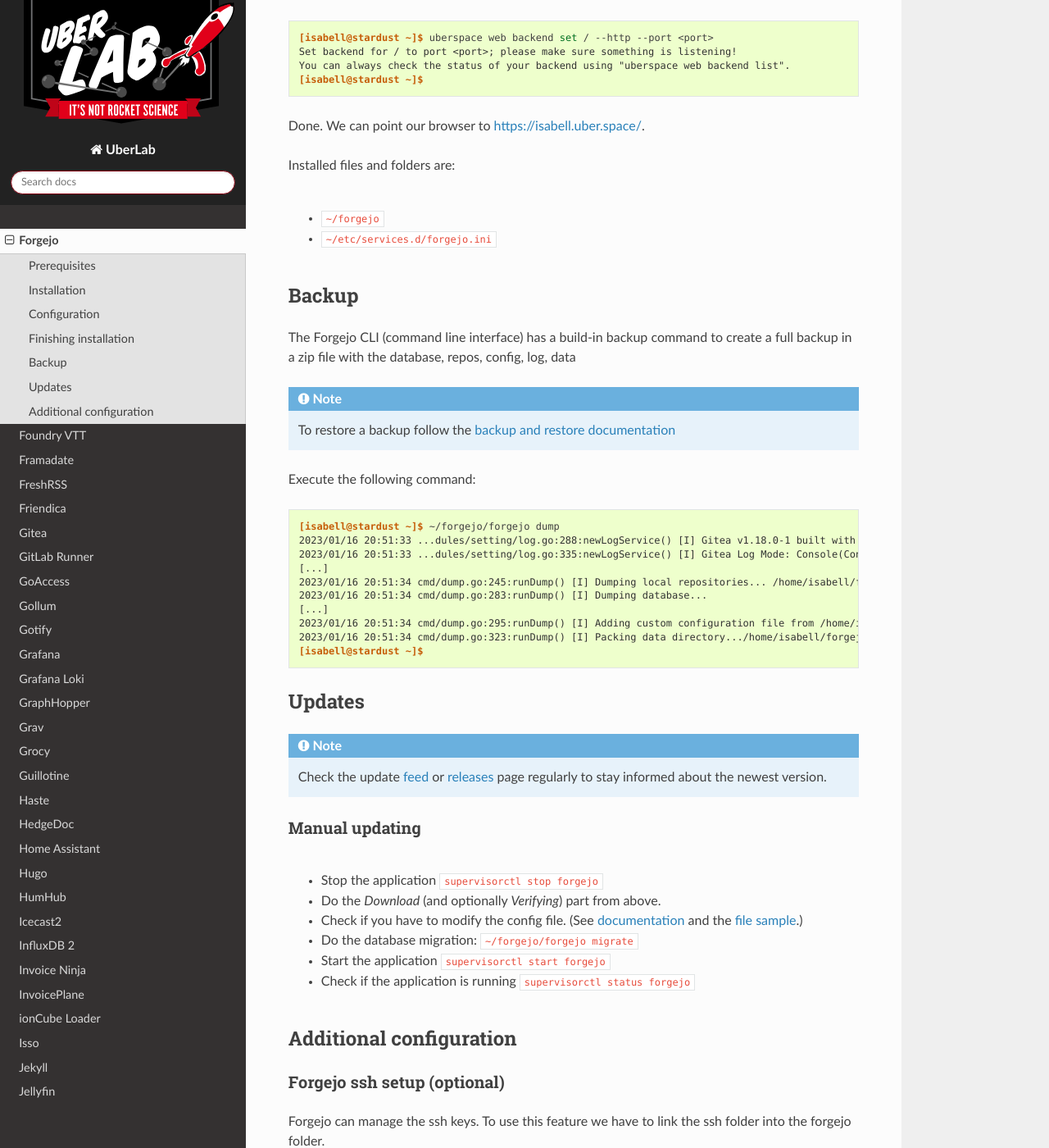
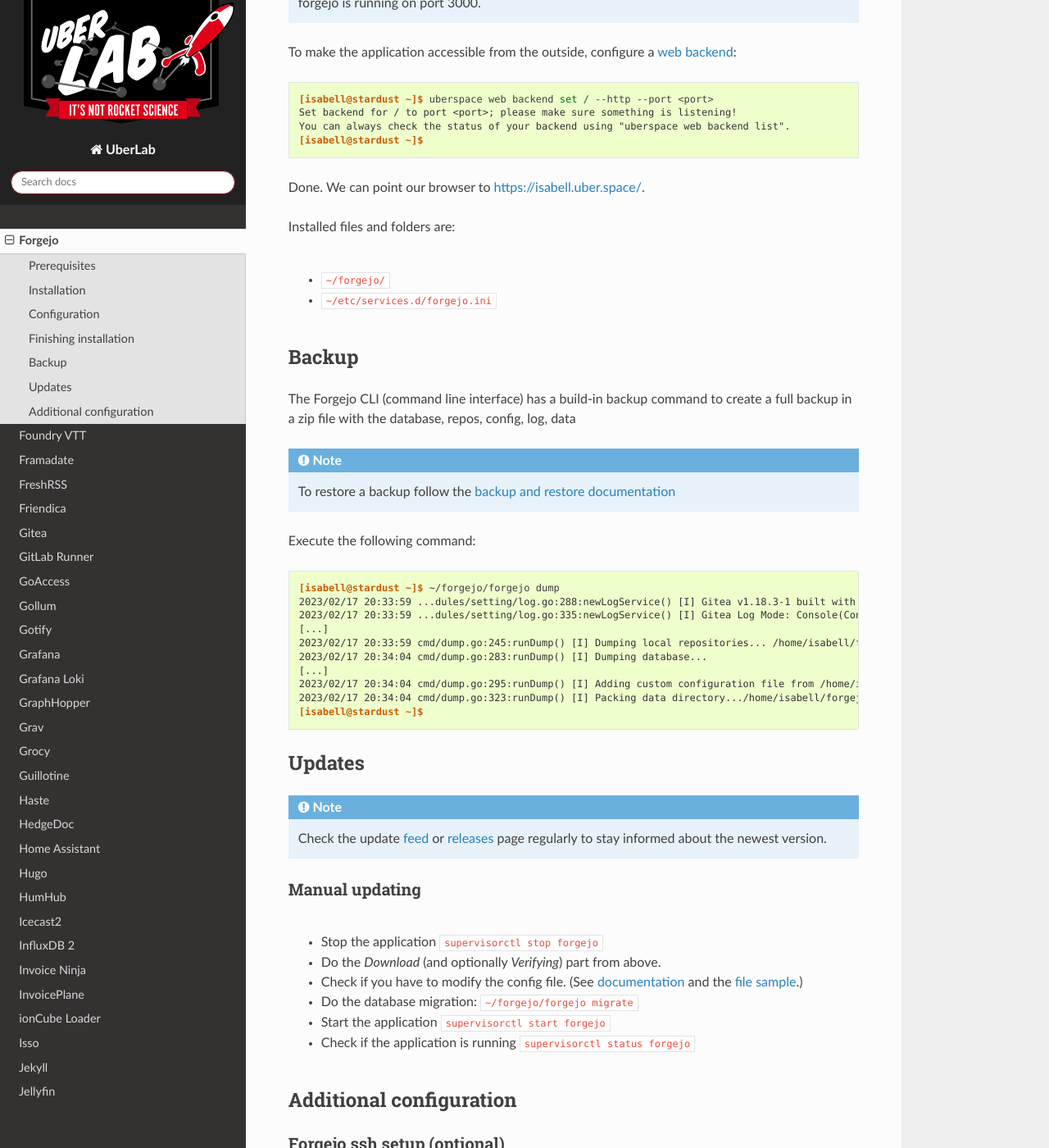
Before and after one commit to Uberspace/lab, a Sphinx documentation site: the page built from source/guide_forgejo.rst, in a window 1280 px wide and 1400 px high, scrolled down 5012 px. Shown: the whole window at 82% size. Built offline with Sphinx 7.4.7 and the Read the Docs theme 2.0.0, drawn with Linux system fonts in a browser that asks for light colours; some of the changed text lies outside the part shown.

Commit message:
Update guide to forgejo-1.18.3-1

```diff
--- a/source/guide_forgejo.rst
+++ b/source/guide_forgejo.rst
@@ -45,7 +45,7 @@
   [isabell@stardust ~]$ mysql --execute "CREATE DATABASE ${USER}_forgejo"
   [isabell@stardust ~]$
 
-We can use the uberspace or your own domain:
+We can use the uberspace or [your own domain](https://manual.uberspace.de/web-domains/#setup):
 
 .. include:: includes/web-domain-list.rst
 
@@ -62,13 +62,13 @@
 .. code-block:: console
 
   [isabell@stardust ~]$ mkdir ~/forgejo
-  [isabell@stardust ~]$ wget -O ~/forgejo/forgejo https://codeberg.org/attachments/a26d3acd-5c2e-4132-a283-8110da2872d4
+  [isabell@stardust ~]$ wget -O ~/forgejo/forgejo https://codeberg.org/attachments/be5952ea-6cfb-4be5-a593-3564c4bd8cc9
   [...]
-  Saving to: ‘/home/isabell/forgejo/forgejo’
+  Saving to: ‘/home/redwerkz/forgejo/forgejo’
 
-  100%[=======================================================>] 117,891,760 81.0MB/s   in 1.4s
+  100%[=======================================================>] 117,987,088 79.8MB/s   in 1.4s
 
-  2023-01-15 20:04:54 (81.0 MB/s) - ‘/home/isabell/forgejo/forgejo’ saved [117891760/117891760]
+  2023-02-17 19:38:27 (79.8 MB/s) - ‘/home/redwerkz/forgejo/forgejo’ saved [117987088/117987088]
   [isabell@stardust ~]$
 
 
@@ -159,8 +159,8 @@
 
   [isabell@stardust ~]$ ~/forgejo/forgejo migrate
   [...]
-  2023/01/15 20:12:16 models/db/engine.go:126:SyncAllTables() [I] [SQL] CREATE INDEX `IDX_package_version_package_id` ON `package_version` (`package_id`) [] - 31.649452ms
-  2023/01/15 20:12:16 models/db/engine.go:126:SyncAllTables() [I] [SQL] CREATE INDEX `IDX_package_version_lower_version` ON `package_version` (`lower_version`) [] - 30.93972ms
+  2023/02/17 19:43:28 models/db/engine.go:126:SyncAllTables() [I] [SQL] CREATE INDEX `IDX_package_version_created_unix` ON `package_version` (`created_unix`) [] - 25.0114ms
+  2023/02/17 19:43:28 models/db/engine.go:126:SyncAllTables() [I] [SQL] CREATE INDEX `IDX_package_version_is_internal` ON `package_version` (`is_internal`) [] - 29.933338ms
   [isabell@stardust ~]$
 
 Forgejo admin user
@@ -173,6 +173,9 @@
   [isabell@stardust ~]$ ADMIN_USERNAME=AdminUsername
   [isabell@stardust ~]$ ADMIN_PASSWORD='SuperSecretAdminPassword'
   [isabell@stardust ~]$ ~/forgejo/forgejo admin user create --username ${ADMIN_USERNAME} --password ${ADMIN_PASSWORD} --email ${USER}@uber.space --admin
+  [...]
+  2023/02/17 19:50:04 ...@v1.22.10/command.go:173:Run() [I] [SQL] COMMIT [] - 46.568973ms
+  New user 'AdminUsername' has been successfully created!
   [isabell@stardust ~]$
 
 .. note::
@@ -210,7 +213,7 @@
 
 Installed files and folders are:
 
-* ``~/forgejo``
+* ``~/forgejo/``
 * ``~/etc/services.d/forgejo.ini``
 
 Backup
@@ -225,14 +228,14 @@
 ::
 
   [isabell@stardust ~]$ ~/forgejo/forgejo dump
-  2023/01/16 20:51:33 ...dules/setting/log.go:288:newLogService() [I] Gitea v1.18.0-1 built with GNU Make 4.1, go1.19.4 : bindata, sqlite, sqlite_unlock_notify
-  2023/01/16 20:51:33 ...dules/setting/log.go:335:newLogService() [I] Gitea Log Mode: Console(Console:info)
+  2023/02/17 20:33:59 ...dules/setting/log.go:288:newLogService() [I] Gitea v1.18.3-1 built with GNU Make 4.1, go1.19.5 : bindata, sqlite, sqlite_unlock_notify
+  2023/02/17 20:33:59 ...dules/setting/log.go:335:newLogService() [I] Gitea Log Mode: Console(Console:info)
   [...]
-  2023/01/16 20:51:34 cmd/dump.go:245:runDump() [I] Dumping local repositories... /home/isabell/forgejo/data/forgejo-repositories
-  2023/01/16 20:51:34 cmd/dump.go:283:runDump() [I] Dumping database...
+  2023/02/17 20:33:59 cmd/dump.go:245:runDump() [I] Dumping local repositories... /home/isabell/forgejo/data/forgejo-repositories
+  2023/02/17 20:34:04 cmd/dump.go:283:runDump() [I] Dumping database...
   [...]
-  2023/01/16 20:51:34 cmd/dump.go:295:runDump() [I] Adding custom configuration file from /home/isabell/forgejo/custom/conf/app.ini
-  2023/01/16 20:51:34 cmd/dump.go:323:runDump() [I] Packing data directory.../home/isabell/forgejo/data
+  2023/02/17 20:34:04 cmd/dump.go:295:runDump() [I] Adding custom configuration file from /home/isabell/forgejo/custom/conf/app.ini
+  2023/02/17 20:34:04 cmd/dump.go:323:runDump() [I] Packing data directory.../home/isabell/forgejo/data
   [isabell@stardust ~]$
 
 Updates
```
